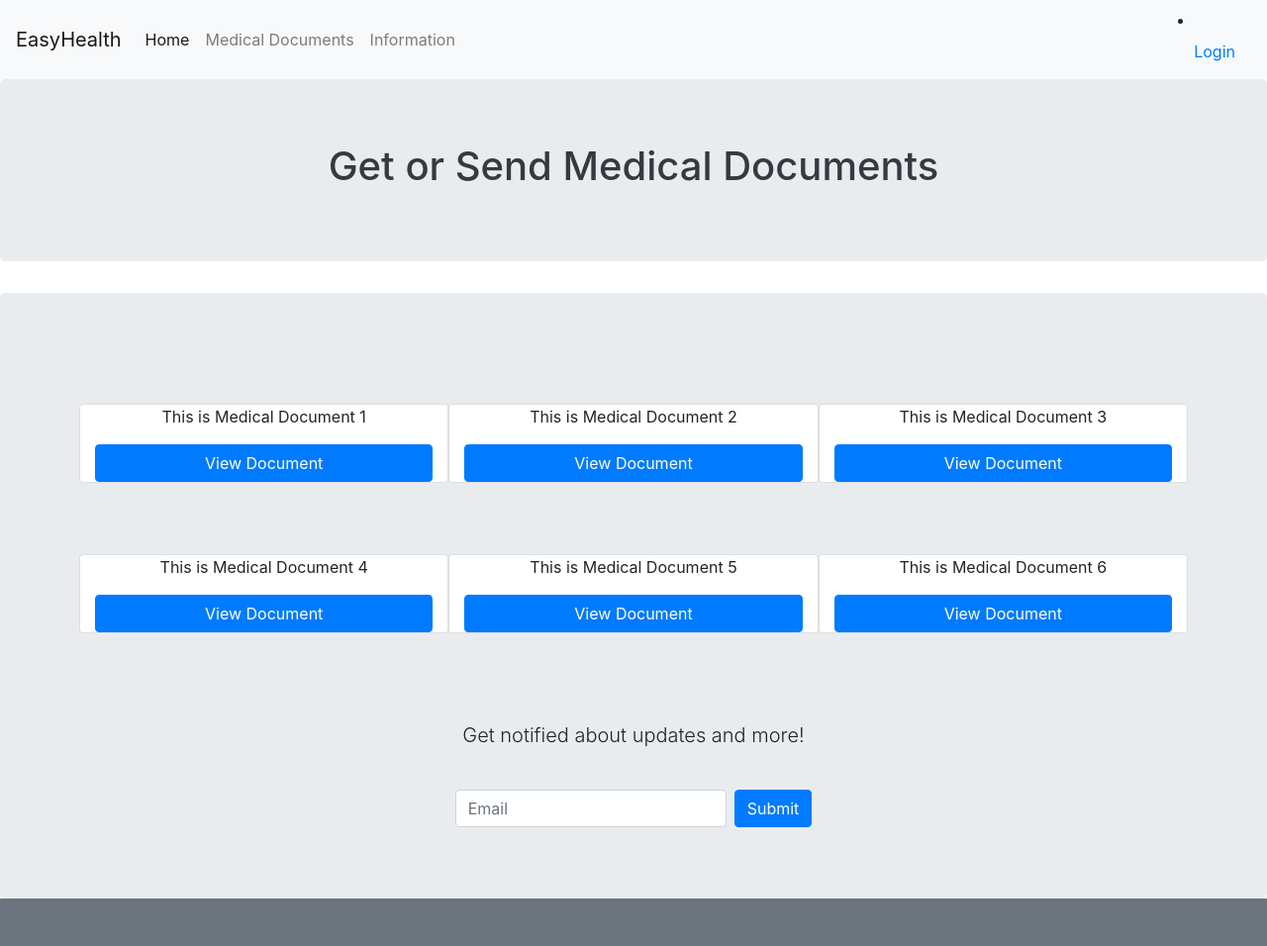
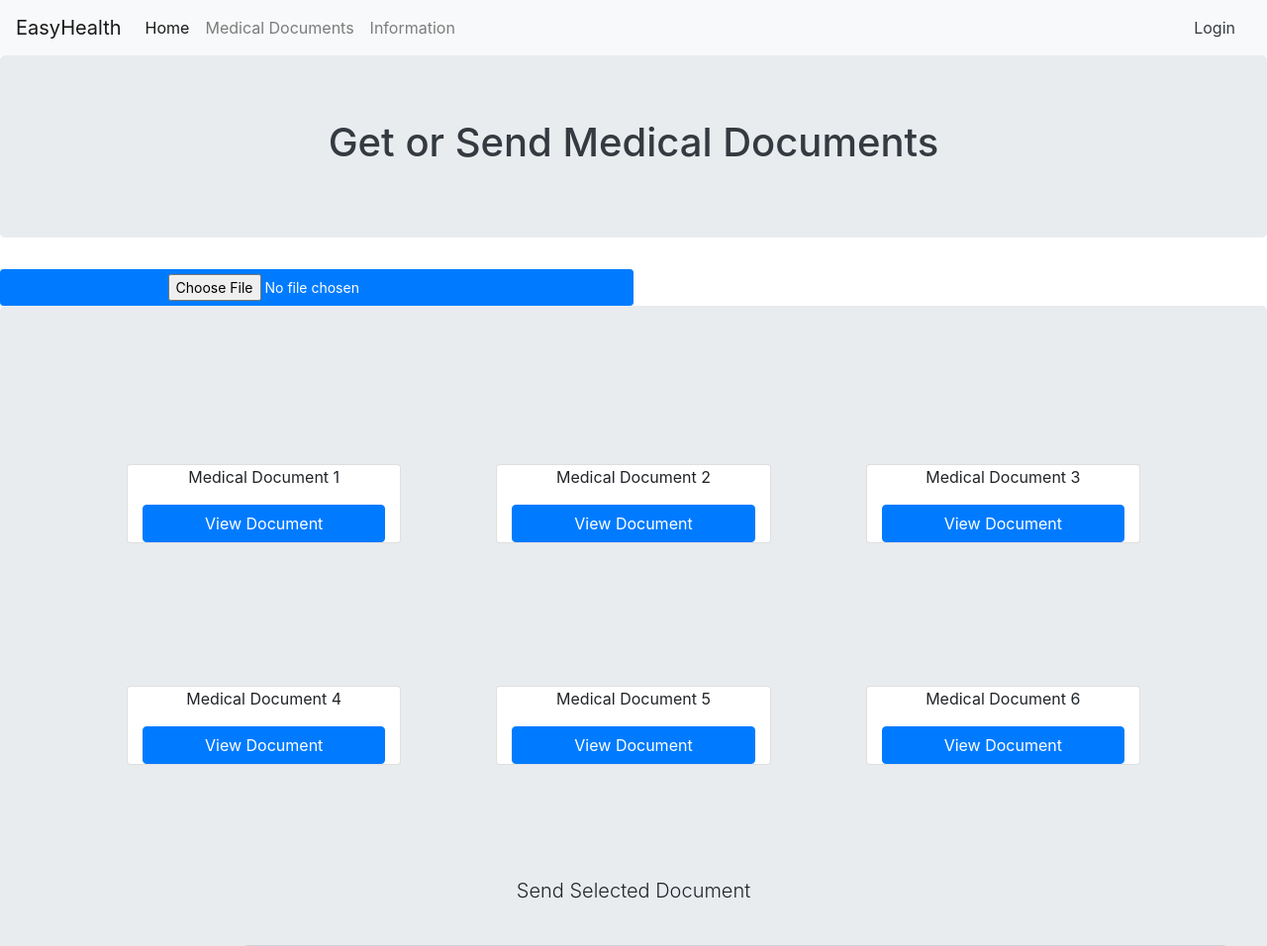
Before and after one commit to Aetrix27/SPD-1.2-Final-Project, a Flask app: page /uploaddocs in a window 1280 px wide. Shown: the top 956 px of the page at 99% size. Run offline with Flask 2, Linux system fonts and the light colour scheme; some libraries are stand-ins or nearby versions.

Commit message:
Updated documents page and feature page with location

```diff
--- a/app.py
+++ b/app.py
@@ -1,4 +1,5 @@
 import jinja2
+import os
 
 from pprint import PrettyPrinter
 from flask import Flask, request, render_template
@@ -8,6 +9,8 @@ from flask import Flask, request, render_template
 ################################################################################
 
 app = Flask(__name__)
+
+API_KEY = os.getenv('API_KEY')
 
 my_loader = jinja2.ChoiceLoader([
     app.jinja_loader,
@@ -32,13 +35,18 @@ def home():
 def uploaddocs():
     """Displays the homepage with forms for current or historical data."""
 
+    sampleDataTitle = ["Medical Document 1", "Medical Document 2", "Medical Document 3",
+                        "Medical Document 4", "Medical Document 5", "Medical Document 6"]
+
     sampleData = ["This is Medical Document 1", "This is Medical Document 2",
                 "This is Medical Document 3", "This is Medical Document 4",
                 "This is Medical Document 5", "This is Medical Document 6"]
+
     counter = 0
     context = {
         'sampleData' : sampleData,
-        'counter' : counter
+        'counter' : counter,
+        'sampleDataTitle' : sampleDataTitle
     }
 
     return render_template('uploaddocs.html', **context)
--- a/templates/index.html
+++ b/templates/index.html
@@ -43,9 +43,8 @@
               <a class="nav-link" href="/features">Information</a>
             </li>
           </ul>
-          <li class="nav-item">
-            <a class="nav-link" href="#">Login</a>
-          </li>
+            <a class="nav-link text-dark" href="#">Login</a>
+
         </div>
       </nav>
 
--- a/templates/uploaddocs.html
+++ b/templates/uploaddocs.html
@@ -42,16 +42,25 @@
               <a class="nav-link" href="/features">Information</a>
             </li>
           </ul>
-          <li class="nav-item">
-            <a class="nav-link" href="#">Login</a>
-          </li>
+          <a class="nav-link text-dark" href="#">Login</a>
+
         </div>
       </nav>
 
   <!-- HERO -->
   <div class="jumbotron text-center hero-background-img" id="secondImage">
     <h1 class = "text-dark">Get or Send Medical Documents</h1>
+
   </div>
+
+<form class="md-form">
+  <div class="file-field">
+    <div class="btn btn-primary btn-sm float-center col-lg-6">
+      <input type="file">
+    </div>
+
+  </div>
+</form>
 
   <!-- CALL TO ACTION -->
 <div class="jumbotron text-center mb-0">
@@ -62,14 +71,14 @@
     {% for col in range(3) %}
       {% set dev.value = dev.value + 1 %}
 
-        <div class="col card mb-4 md-2">
-                <p>{{sampleData[dev.value-1]}}</p>
+        <div class="col card mb-4 md-2 m-5 lg-6">
+                <p>{{sampleDataTitle[dev.value-1]}}</p>
                 <!-- Button trigger modal -->
-                <button type="button" class="btn btn-primary" data-toggle="modal" data-target="#exampleModal">
+                <button type="button" class="btn btn-primary" data-toggle="modal" data-target="#{{dev.value}}">
                 View Document
                 </button>
                 <!-- Modal -->
-                  <div class="modal fade" id="exampleModal" tabindex="-1" role="dialog" aria-labelledby="exampleModalLabel" aria-hidden="true">
+                  <div class="modal fade" id="{{dev.value}}" tabindex="-1" role="dialog" aria-labelledby="exampleModalLabel" aria-hidden="true">
                     <div class="modal-dialog" role="document">
                       <div class="modal-content">
                         <div class="modal-header">
@@ -90,18 +99,17 @@
                     </div>
                   </div>
                 </div>
+
     {% endfor %}
     </div>
 
 {% endfor %}
 
+    <p class="lead mb-4 p-3">Send Selected Document</p>
+    <div class="d-flex justify-content-center">
+      <p class="lead mb-4 p-3">Send Doctor a Message</p>
+      <input type="text" class="form-control mb-2 mr-sm-2">
 
-    <p class="lead mb-4 p-3">Get notified about updates and more!</p>
-    <div class="d-flex justify-content-center">
-      <form action="#" class='form-inline'>
-        <input type="text" class="form-control mb-2 mr-sm-2" placeholder="Email"/>
-        <button type="submit" class="btn btn-primary mb-2">Submit</button>
-      </form>
     </div>
 
   </div>
```
Also changed, not shown: templates/features.html (+23 -29 lines), 1 other file.
